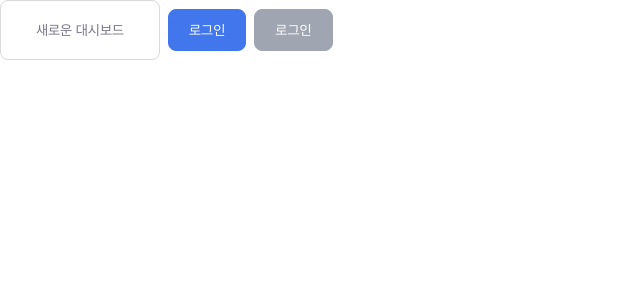
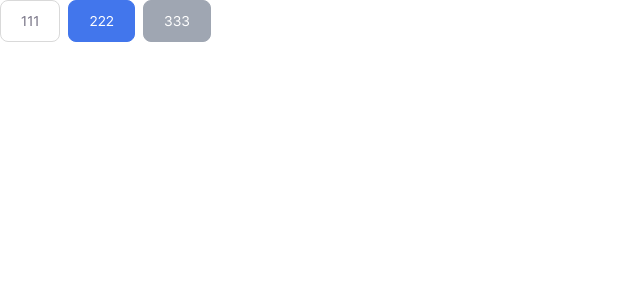
Before and after one commit to nizoo0516/taskify, a Next.js app: page /mydashboard in a window 1280 px wide. Shown: the top 300 px of the page, without its empty margins (0-640 px from the left). Built offline with nearby package versions, Linux system fonts and the light colour scheme.

Commit message:
button components change children

```diff
--- a/src/app/mydashboard/page.tsx
+++ b/src/app/mydashboard/page.tsx
@@ -5,9 +5,9 @@ import MyButton from "@/components/layout/Button";
 export default function MyDashboard() {
   return (
     <div>
-      <MyButton text="새로운 대시보드" className="py-2.5 px-5 me-2 mb-2 text-[#787486] w-[160px] h-[60px]" onClick={() => alert("대시보드 생성!")}/>
-      <MyButton text="로그인" className="py-2.5 px-5 me-2 mb-2 text-[#FFF]" color="buttonBlue" onClick={() => alert("대시보드 생성!")}/>
-      <MyButton text="로그인" className="py-2.5 px-5 me-2 mb-2 text-[#FFF]" color="buttonGrey" onClick={() => alert("대시보드 생성!")}/>
+      <MyButton className="py-2.5 px-5 me-2 mb-2 text-[#787486]" onClick={() => alert("대시보드 생성!")}>111</MyButton>
+      <MyButton className="py-2.5 px-5 me-2 mb-2 text-[#FFF]" color="buttonBlue" onClick={() => alert("대시보드 생성!")}>222</MyButton>
+      <MyButton className="py-2.5 px-5 me-2 mb-2 text-[#FFF]" color="buttonGrey" onClick={() => alert("대시보드 생성!")}>333</MyButton>
     </div>
   );
 }
--- a/src/components/layout/Button.tsx
+++ b/src/components/layout/Button.tsx
@@ -1,14 +1,17 @@
 "use client";
 
+import {ReactNode} from "react";
+
 interface MyButtonProps{
-    text: string;
+    //text: string;
+    children: ReactNode;
     onClick: () => void;
     className?: string;
     color?: "buttonBasic" | "buttonBlue" | "buttonGrey";
 }
 
 /*기본은 primary며, primary는 흰바탕, secondary는 보라배경, danger는 회색배경입니다*/
-export default function MyButton({text, onClick, className="", color = "buttonBasic"}: MyButtonProps){
+export default function MyButton({children, onClick, className="", color = "buttonBasic"}: MyButtonProps){
     const colorClasses = {
         buttonBasic: "bg-[#ffffff] border border-[#d9d9d9]" ,
         buttonBlue: "bg-[#4276EC] border border-[#4276EC]",
@@ -17,6 +20,6 @@ export default function MyButton({text, onClick, className="", color = "buttonBa
 
     return(
         <button type="button" onClick={onClick}
-        className={`text-sm rounded-lg cursor-pointer ${className} ${colorClasses[color]}`}>{text}</button>
+        className={`text-sm rounded-lg cursor-pointer ${className} ${colorClasses[color]}`}>{children}</button>
     )
 }
```
